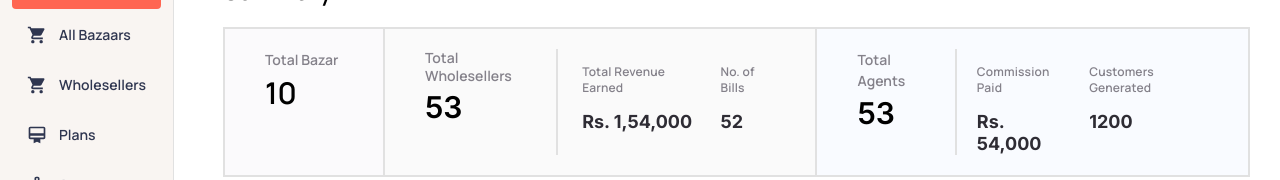
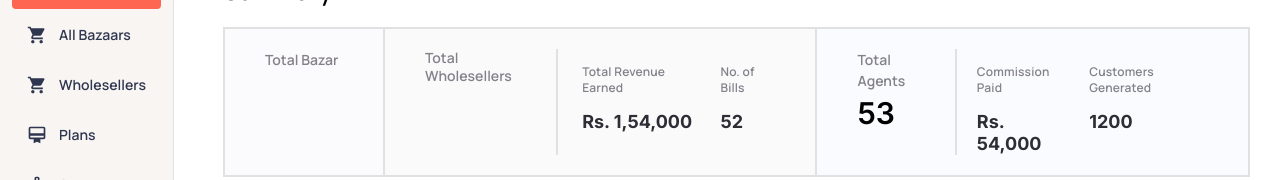
Before and after one commit to vj009007/MWB-Bazar, a React (Create React App) app: page /dashboard in a window 1280 px wide. Shown: the part 151-331 px from the top of the page. Built offline with nearby package versions, Linux system fonts and the light colour scheme; no server answers.

Commit message:
add summery apis

```diff
--- a/src/components/molecules/Dashboard/SummaryCard/SummaryCard.tsx
+++ b/src/components/molecules/Dashboard/SummaryCard/SummaryCard.tsx
@@ -1,20 +1,50 @@
-import React from "react";
+import React, { useEffect, useState } from "react";
 import { useSummarycardStyle } from "@/static/stylesheets/molecules/summarycardStyle";
+import { AppService } from "../../../../service/AllApiData.service";
 
 const SummaryCard = () => {
+  const [getTotalBazaar, setTotalBazaar] = useState("");
+  const [getWholesellers, setWholesellers] = useState("");
+  const getAllLists = async () => {
+    const responseJson = await AppService.getAllSummerys();
+    console.log(responseJson.data.results);
+    totalBazaar(responseJson);
+    totalWholesellers(responseJson);
+
+  };
+
+  const totalBazaar = (responseJson:any) =>{
+    let sum = responseJson.data.results.reduce(function(prev: number, current:any) {
+      return prev + +current.bazaars
+    }, 0);
+    console.log(sum);
+    setTotalBazaar(sum);
+  }
+
+  const totalWholesellers = (responseJson:any) =>{
+    let sum = responseJson.data.results.reduce(function(prev: number, current:any) {
+      return prev + +current.wholesellers
+    }, 0);
+    console.log(sum);
+    setWholesellers(sum);
+  }
+
+  useEffect(() => {
+    getAllLists();
+  }, []);
   const classes = useSummarycardStyle();
 
   return (
     <div className={classes.root}>
       <div className={classes.bazaarCard}>
         <p className="headTitle">Total Bazar</p>
-        <p className="headSubtitle">10</p>
+        <p className="headSubtitle">{getTotalBazaar}</p>
       </div>
 
       <div className={classes.wholesellerCard}>
         <div className="wholesellerItem">
           <p className="headTitle">Total Wholesellers</p>
-          <p className="headSubtitle">53</p>
+          <p className="headSubtitle">{getWholesellers}</p>
         </div>
         <div>
           <p className="headTitle2">Total Revenue Earned</p>
--- a/src/service/AllApiData.service.ts
+++ b/src/service/AllApiData.service.ts
@@ -63,6 +63,9 @@ static getAllwholesellerList() {
 	return http.get("wholeseller/", { headers: AppService.authHeader() });
 };
 
+static getAllSummerys(){
+	return http.get("dashboard/summary/", { headers: AppService.authHeader() });
+}
 
 
 }
```
